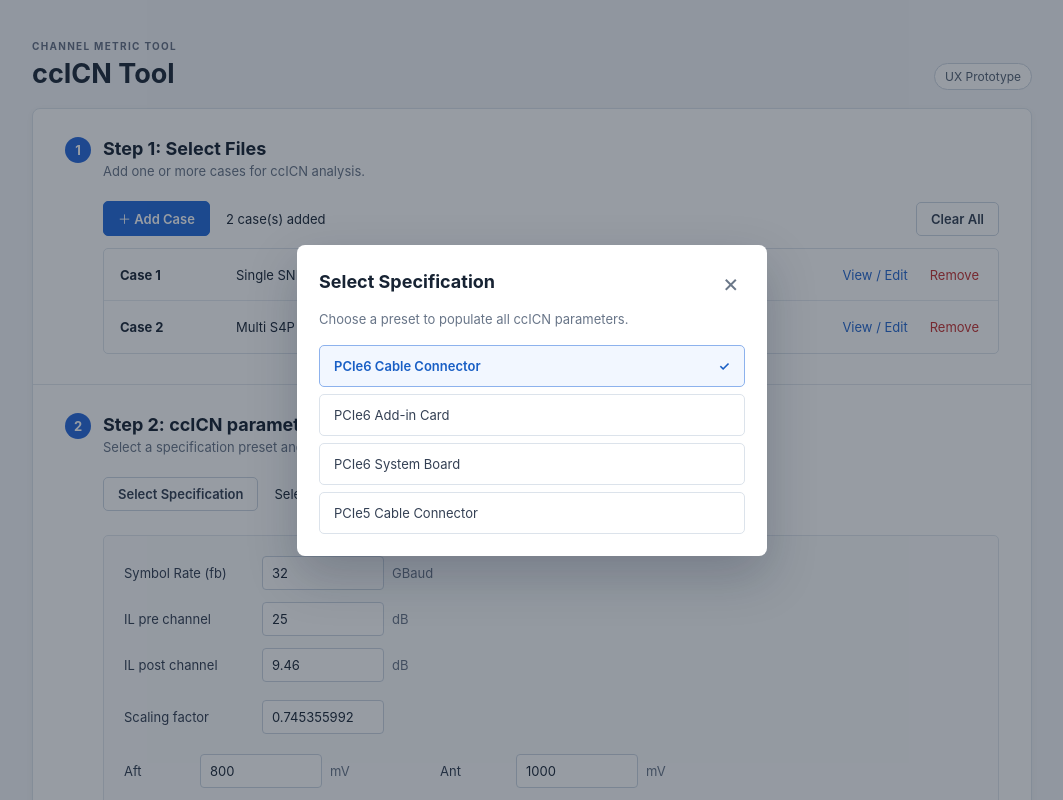
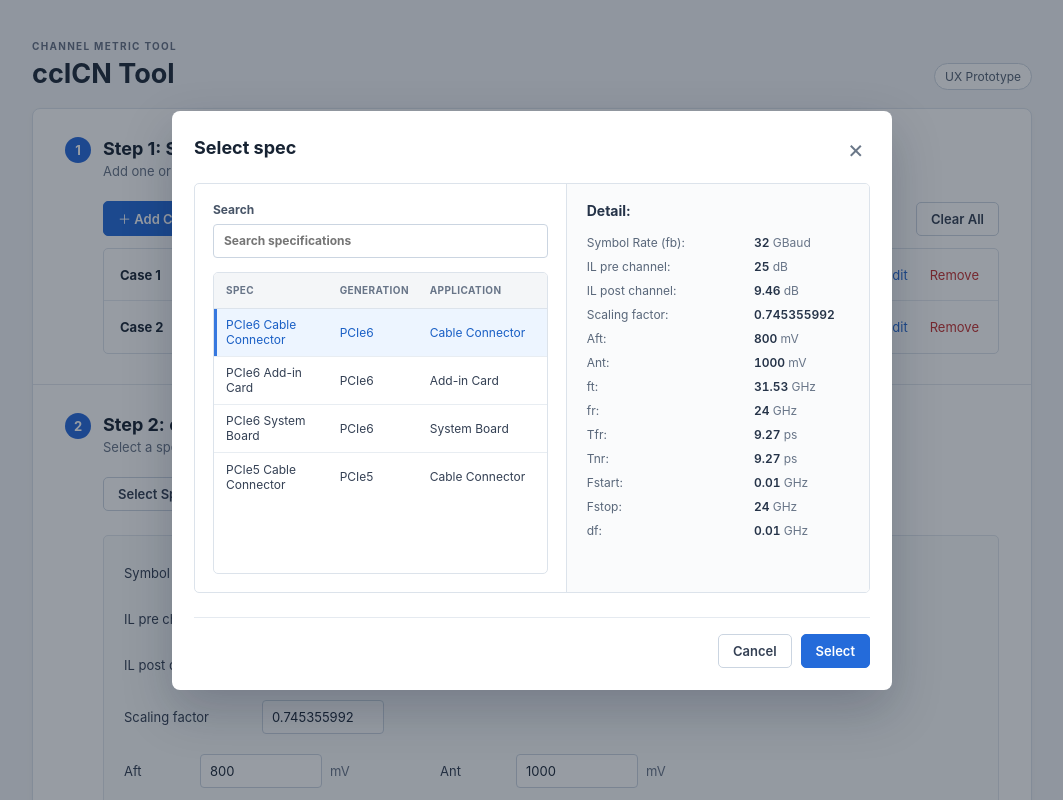
Before and after one commit to JeanLiu0803/ccICN_tool_UI_prototype, a React (Vite) app: page / in a window 1280 px wide. Both pictures are taken after a click on the button "Select Specification". Shown: the top 800 px of the page, without its empty margins (108-1171 px from the left). Built offline with nearby package versions, Linux system fonts and the light colour scheme.

Commit message:
feat: add SpecDialog component and associated styles for specification selection

```diff
--- a/src/App.tsx
+++ b/src/App.tsx
@@ -2,6 +2,7 @@ import { useMemo, useState } from 'react'
 import './App.css'
 import './ParamLayout.css'
 import './AddCase.css'
+import './SpecDialog.css'
 
 type Kind='Single SNP'|'Multi S4P'; type Order='Sequential'|'Even Odd'
 type Case={id:number;name:string;kind:Kind;file:string;fextFiles:string[];nextFiles:string[];order:Order}
@@ -12,6 +13,7 @@ const specs:Record<string,Params>={
  'PCIe6 Add-in Card':{symbolRate:'32',ilPre:'13',ilPost:'10',scaling:'0.75',aft:'800',ant:'1000',ft:'31.5',fr:'24',tfr:'9.5',tnr:'9.5',fstart:'0.01',fstop:'24',df:'0.01'},
  'PCIe6 System Board':{symbolRate:'32',ilPre:'18',ilPost:'8',scaling:'0.72',aft:'800',ant:'1000',ft:'31',fr:'24',tfr:'9.8',tnr:'9.8',fstart:'0.01',fstop:'24',df:'0.01'},
  'PCIe5 Cable Connector':{symbolRate:'16',ilPre:'20',ilPost:'8',scaling:'0.7',aft:'800',ant:'1000',ft:'16',fr:'12',tfr:'18.5',tnr:'18.5',fstart:'0.01',fstop:'12',df:'0.01'}}
+const specCatalog=Object.keys(specs).map(name=>{const generation=name.split(' ')[0];return{name,generation,application:name.slice(generation.length+1)}})
 const seed:Case[]=[{id:1,name:'Case 1',kind:'Single SNP',file:'DUT_SIM.s16p',fextFiles:[],nextFiles:[],order:'Sequential'},{id:2,name:'Case 2',kind:'Multi S4P',file:'',fextFiles:['FEXT_01.s4p','FEXT_02.s4p','FEXT_03.s4p','FEXT_04.s4p'],nextFiles:['NEXT_01.s4p','NEXT_02.s4p','NEXT_03.s4p','NEXT_04.s4p'],order:'Even Odd'}]
 function mockResults(cases:Case[]):Result[]{const nums=[['123.456','456.777','123.888'],['198.204','221.350','97.624'],['142.832','312.090','110.452']];return cases.map((c,i)=>({id:c.id,name:c.name,metrics:['Total ccICN','ccICN_NEXT','ccICN_FEXT'].map((name,j)=>({name,value:nums[i%3][j],status:(i+j)%3===1?'FAIL':'PASS'}))}))}
 
@@ -29,10 +31,18 @@ export default function App(){
   <section><Heading n="1" title="Step 1: Select Files" desc="Add one or more cases for ccICN analysis."/><div className="toolbar"><button className="primary" onClick={()=>setCaseEdit('new')}>＋ Add Case</button><span>{cases.length} case(s) added</span><button className="secondary right" disabled={!cases.length} onClick={()=>{setCases([]);setResults([])}}>Clear All</button></div><div className="case-list">{cases.length?cases.map(c=><div className="case-row" key={c.id}><strong>{c.name}</strong><span>{c.kind}</span><span className="muted">{c.kind==='Single SNP'?c.file:`${c.fextFiles.length} FEXT, ${c.nextFiles.length} NEXT`}</span><button className="link" onClick={()=>setCaseEdit(c)}>View / Edit</button><button className="link danger" onClick={()=>{setCases(x=>x.filter(y=>y.id!==c.id));setResults([])}}>Remove</button></div>):<div className="empty">No cases added. Select “Add Case” to begin.</div>}</div></section>
   <section><Heading n="2" title="Step 2: ccICN parameters" desc="Select a specification preset and review or modify the parameters."/><div className="spec-row"><button className="secondary" onClick={()=>setSpecOpen(true)}>Select Specification</button><span>Selected: <strong>{spec||'None'}</strong></span>{modified&&<b className="modified">Modified</b>}</div><div className="param-layout"><div className="param-primary">{parameter('symbolRate','Symbol Rate (fb)','GBaud')}{parameter('ilPre','IL pre channel','dB')}{parameter('ilPost','IL post channel','dB')}</div><div className="param-scaling">{parameter('scaling','Scaling factor','')}</div><div className="param-pairs"><div>{parameter('aft','Aft','mV')}{parameter('ant','Ant','mV')}</div><div>{parameter('ft','ft','GHz')}{parameter('fr','fr','GHz')}</div><div>{parameter('tfr','Tfr','ps')}{parameter('tnr','Tnr','ps')}</div></div><div className="param-frequencies">{parameter('fstart','Fstart','GHz')}{parameter('fstop','Fstop','GHz')}{parameter('df','df','GHz')}</div></div><div className="calc"><button className="primary" disabled={!!reason||loading} title={reason} onClick={calculate}>{loading?'Calculating...':'Calculate'}</button></div></section>
   <section><div className="results-head"><Heading n="3" title="Step 3: Results" desc="Review ccICN results for each calculated case."/><div className="actions"><button className="secondary" disabled={!results.length} onClick={()=>setPowerOpen(true)}>View Power Sum</button><button className="secondary" disabled={!results.length} onClick={copy}>Copy Sheet</button><button className="secondary" disabled={!results.length} onClick={()=>notify('Copy Picture is prototype only.')}>Copy Picture</button></div></div>{results.length?<><div className="result-spec">{resultSpec}</div><div className="result-list">{results.map(r=>{const open=expanded.has(r.id);return <div className="result" key={r.id}><button className="result-title" onClick={()=>setExpanded(old=>{const n=new Set(old);if(open)n.delete(r.id);else n.add(r.id);return n})}><i className={open?'open':''}>›</i>{r.name}</button>{open&&<div className="metrics"><div className="metric labels"><span>Metric</span><span>Result</span><span>Unit</span><span>Status</span></div>{r.metrics.map(m=><div className="metric" key={m.name}><strong>{m.name}</strong><span>{m.value}</span><span>µV</span><span><b className={`status ${m.status.toLowerCase()}`}>{m.status}</b></span></div>)}</div>}</div>})}</div></>:<div className="results-empty">Results will appear here after calculation.</div>}</section>
- </div>{caseEdit&&<CaseDialog value={caseEdit==='new'?{id:0,name:'',kind:'Single SNP',file:'',fextFiles:[],nextFiles:[],order:'Sequential'}:caseEdit} close={()=>setCaseEdit(null)} save={saveCase}/>} {specOpen&&<Modal title="Select Specification" close={()=>setSpecOpen(false)}><p>Choose a preset to populate all ccICN parameters.</p><div className="presets">{Object.keys(specs).map(name=><button className={name===spec?'selected':''} key={name} onClick={()=>{setSpec(name);setParams({...specs[name]});setSpecOpen(false)}}><span>{name}</span>{name===spec&&<span>✓</span>}</button>)}</div></Modal>}{powerOpen&&<Modal title="Power Sum" wide close={()=>setPowerOpen(false)}><p>Mock frequency response for UX evaluation only.</p><Chart/></Modal>}{toast&&<div className="toast">{toast}</div>}</main>
+ </div>{caseEdit&&<CaseDialog value={caseEdit==='new'?{id:0,name:'',kind:'Single SNP',file:'',fextFiles:[],nextFiles:[],order:'Sequential'}:caseEdit} close={()=>setCaseEdit(null)} save={saveCase}/>} {specOpen&&<SpecDialog current={spec} close={()=>setSpecOpen(false)} select={name=>{setSpec(name);setParams({...specs[name]});setSpecOpen(false)}}/>}{powerOpen&&<Modal title="Power Sum" wide close={()=>setPowerOpen(false)}><p>Mock frequency response for UX evaluation only.</p><Chart/></Modal>}{toast&&<div className="toast">{toast}</div>}</main>
 }
 function Heading({n,title,desc}:{n:string;title:string;desc:string}){return <div className="heading"><b>{n}</b><div><h2>{title}</h2><p>{desc}</p></div></div>}
-function Modal({title,children,close,wide=false}:{title:string;children:React.ReactNode;close:()=>void;wide?:boolean}){return <div className="backdrop" onMouseDown={e=>e.target===e.currentTarget&&close()}><div className={`modal ${wide?'wide':''}`} role="dialog" aria-modal="true"><div className="modal-head"><h2>{title}</h2><button onClick={close}>×</button></div>{children}</div></div>}
+function Modal({title,children,close,wide=false,dialogClass='' }:{title:string;children:React.ReactNode;close:()=>void;wide?:boolean;dialogClass?:string}){return <div className="backdrop" onMouseDown={e=>e.target===e.currentTarget&&close()}><div className={`modal ${wide?'wide':''} ${dialogClass}`} role="dialog" aria-modal="true"><div className="modal-head"><h2>{title}</h2><button aria-label="Close" onClick={close}>×</button></div>{children}</div></div>}
+function SpecDialog({current,close,select}:{current:string;close:()=>void;select:(name:string)=>void}){
+ const[query,setQuery]=useState(''),[highlighted,setHighlighted]=useState(current)
+ const matches=(name:string,generation:string,application:string,text:string)=>`${name} ${generation} ${application}`.toLowerCase().includes(text.trim().toLowerCase())
+ const visible=specCatalog.filter(item=>matches(item.name,item.generation,item.application,query))
+ const preview=highlighted?specs[highlighted]:null
+ const updateSearch=(text:string)=>{setQuery(text);if(highlighted){const item=specCatalog.find(entry=>entry.name===highlighted);if(item&&!matches(item.name,item.generation,item.application,text))setHighlighted('')}}
+ return <Modal title="Select spec" wide dialogClass="spec-modal" close={close}><div className="spec-dialog"><div className="spec-left"><label className="search-field"><span>Search</span><input type="search" placeholder="Search specifications" value={query} onChange={e=>updateSearch(e.target.value)}/></label><div className="spec-table"><div className="spec-table-head"><span>Spec</span><span>Generation</span><span>Application</span></div><div className="spec-table-body">{visible.length?visible.map(item=><button className={`spec-table-row ${highlighted===item.name?'highlighted':''}`} key={item.name} onClick={()=>setHighlighted(item.name)}><span>{item.name}</span><span>{item.generation}</span><span>{item.application}</span></button>):<div className="spec-empty">No matching specifications.</div>}</div></div></div><aside className="spec-detail"><h3>Detail:</h3>{preview?<div className="detail-values">{fields.map(([key,label,unit])=><div key={key}><span>{label}:</span><strong>{preview[key]}{unit&&<small> {unit}</small>}</strong></div>)}</div>:<p>Highlight a specification to preview its parameters.</p>}</aside></div><div className="modal-foot"><button className="secondary" onClick={close}>Cancel</button><button className="primary" disabled={!highlighted} onClick={()=>highlighted&&select(highlighted)}>Select</button></div></Modal>
+}
 function CaseDialog({value,close,save}:{value:Case;close:()=>void;save:(c:Case)=>void}){
  const[d,setD]=useState({...value,fextFiles:[...value.fextFiles],nextFiles:[...value.nextFiles]})
  const valid=d.kind==='Single SNP'?Boolean(d.file&&d.order):Boolean((d.fextFiles.length||d.nextFiles.length)&&d.order)
--- /dev/null
+++ b/src/SpecDialog.css
@@ -0,0 +1,151 @@
+.spec-modal {
+  width: 920px;
+}
+
+.spec-dialog {
+  display: grid;
+  grid-template-columns: minmax(0, 55fr) minmax(280px, 45fr);
+  min-height: 410px;
+  margin-top: 18px;
+  border: 1px solid #dce3eb;
+  border-radius: 5px;
+  overflow: hidden;
+}
+
+.spec-left {
+  display: grid;
+  grid-template-rows: auto minmax(0, 1fr);
+  gap: 14px;
+  padding: 18px;
+}
+
+.search-field {
+  display: grid;
+  gap: 7px;
+  color: #475467;
+  font-size: 12px;
+  font-weight: 700;
+}
+
+.search-field input {
+  width: 100%;
+  min-height: 34px;
+  padding: 6px 10px;
+  border: 1px solid #cbd5e1;
+  border-radius: 4px;
+  color: #1d2939;
+  background: #fff;
+  outline: 0;
+}
+
+.search-field input:focus {
+  border-color: #3778df;
+  box-shadow: 0 0 0 2px rgba(55, 120, 223, .13);
+}
+
+.spec-table {
+  min-height: 280px;
+  overflow: hidden;
+  border: 1px solid #dce3eb;
+  border-radius: 5px;
+}
+
+.spec-table-head,
+.spec-table-row {
+  display: grid;
+  grid-template-columns: minmax(0, 5fr) minmax(80px, 2fr) minmax(105px, 3fr);
+  gap: 10px;
+  align-items: center;
+}
+
+.spec-table-head {
+  min-height: 36px;
+  padding: 0 12px;
+  color: #687588;
+  background: #f4f6f8;
+  border-bottom: 1px solid #dce3eb;
+  font-size: 10px;
+  font-weight: 700;
+  letter-spacing: .04em;
+  text-transform: uppercase;
+}
+
+.spec-table-body {
+  max-height: 300px;
+  overflow-y: auto;
+}
+
+.spec-table-row {
+  width: 100%;
+  min-height: 48px;
+  padding: 7px 12px;
+  color: #344054;
+  border-bottom: 1px solid #e8edf2;
+  font-size: 12px;
+  text-align: left;
+}
+
+.spec-table-row:last-child {
+  border-bottom: 0;
+}
+
+.spec-table-row:hover {
+  background: #f7f9fb;
+}
+
+.spec-table-row.highlighted {
+  color: #195fc5;
+  background: #edf5ff;
+  box-shadow: inset 3px 0 #3778df;
+}
+
+.spec-empty {
+  padding: 34px 12px;
+  color: #8491a3;
+  font-size: 12px;
+  text-align: center;
+}
+
+.spec-detail {
+  padding: 18px 20px;
+  overflow-y: auto;
+  border-left: 1px solid #dce3eb;
+  background: #fafbfc;
+}
+
+.spec-detail h3 {
+  margin: 0 0 16px;
+  color: #253348;
+  font-size: 14px;
+}
+
+.spec-detail > p {
+  color: #8491a3;
+  font-size: 12px;
+}
+
+.detail-values {
+  display: grid;
+  gap: 9px;
+}
+
+.detail-values > div {
+  display: grid;
+  grid-template-columns: minmax(125px, 1fr) minmax(95px, auto);
+  gap: 12px;
+  align-items: baseline;
+  color: #59677a;
+  font-size: 12px;
+}
+
+.detail-values strong {
+  color: #253348;
+  font-variant-numeric: tabular-nums;
+  font-weight: 600;
+}
+
+.detail-values small {
+  color: #687588;
+  font-size: inherit;
+  font-weight: 400;
+}
```
